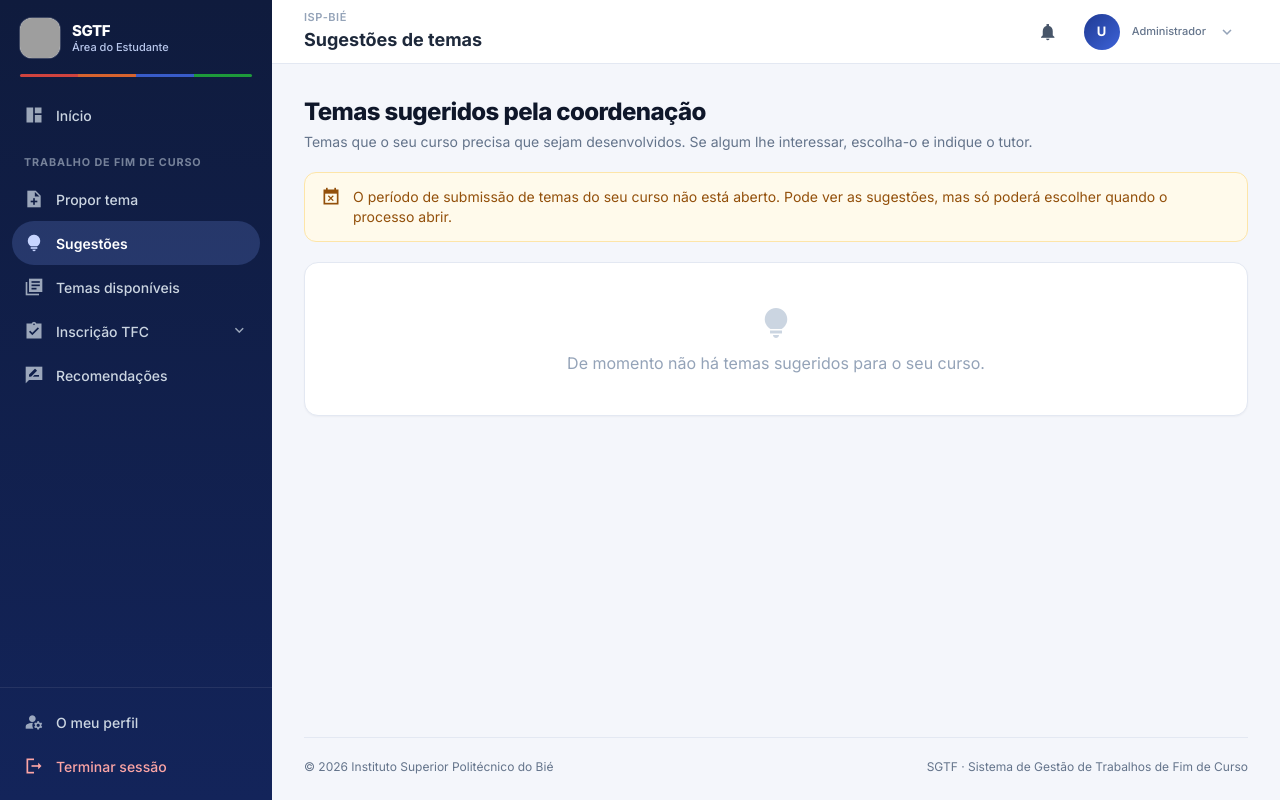
After one commit to antoninoacuratech-programpython/tfc-system, a Django app: page /estudante/sugestoes/ in a window 1280 px wide. The commit adds this page. Run offline with Django 5.2, Linux system fonts and the light colour scheme; the visitor is signed in with stand-in values (Sample User, id 1); data that the repository does not hold is empty; some libraries are stand-ins or nearby versions; grey boxes are pictures that could not be loaded.

Commit message:
Sugestões de temas: a coordenação propõe, o estudante escolhe tema e tutor
Co-Authored-By: Claude Opus 5.5 <noreply@anthropic.com>

```diff
--- a/Coordenacao/urls.py
+++ b/Coordenacao/urls.py
@@ -135,6 +135,12 @@ urlpatterns = [
    path('notificacoes/ler/<int:pk>/', views.marcar_notificacao_lida, name='marcar_notificacao_lida'),
    path('calendarios/gestao/', views.gerir_calendarios, name='gerir_calendarios'),
    path('estudante/<int:estudante_id>/dossie/', views.perfil_documental, name='dossie_estudante'),
+   path('sugestoes/', views.gerir_sugestoes, name='gerir_sugestoes'),
+   path('sugestoes/<int:pk>/editar/', views.editar_sugestao, name='editar_sugestao'),
+   path('sugestoes/<int:pk>/estado/', views.alternar_sugestao, name='alternar_sugestao'),
+   path('sugestoes/<int:pk>/eliminar/', views.eliminar_sugestao, name='eliminar_sugestao'),
+   path('estudante/sugestoes/', views.sugestoes_estudante, name='sugestoes_estudante'),
+   path('estudante/sugestoes/<int:pk>/escolher/', views.escolher_sugestao, name='escolher_sugestao'),
    path('backups/', views.backups, name='backups'),
    path('backups/criar/', views.criar_backup, name='criar_backup'),
 ]
--- /dev/null
+++ b/Coordenacao/views/sugestoes.py
@@ -0,0 +1,177 @@
+"""Temas sugeridos pela coordenação e escolhidos pelos estudantes."""
+
+from django.contrib import messages
+from django.db import transaction
+from django.shortcuts import get_object_or_404, redirect, render
+from django.urls import reverse
+from django.utils import timezone
+from django.views.decorators.http import require_POST
+
+from ..models import Curso, NotificacaoFinal, ProcessoEtapa, Tema, TemaSugerido, Usuario
+from ..permissions import PERFIL_COORDENACAO, PERFIL_ESTUDANTE, perfil_requerido
+
+
+def _sugestoes_visiveis(user):
+    qs = TemaSugerido.objects.select_related("curso", "tutor_sugerido", "tema__estudante")
+    if user.is_superuser or not user.curso_id:
+        return qs
+    return qs.filter(curso_id=user.curso_id)
+
+
+def _cursos_permitidos(user):
+    if user.is_superuser or not user.curso_id:
+        return Curso.objects.order_by("nome")
+    return Curso.objects.filter(pk=user.curso_id)
+
+
+def _guardar(request, sugestao):
+    titulo = request.POST.get("titulo", "").strip()
+    descricao = request.POST.get("descricao", "").strip()
+    curso = _cursos_permitidos(request.user).filter(pk=request.POST.get("curso")).first()
+    tutor_id = request.POST.get("tutor_sugerido") or None
+    tutor = Usuario.objects.filter(pk=tutor_id, perfil="tutor").first() if tutor_id else None
+
+    if not titulo or not descricao or not curso:
+        messages.error(request, "Preencha o título, a descrição e o curso.")
+        return False
+    if tutor_id and not tutor:
+        messages.error(request, "Tutor inválido.")
+        return False
+
+    sugestao.titulo, sugestao.descricao, sugestao.curso, sugestao.tutor_sugerido = titulo, descricao, curso, tutor
+    if not sugestao.pk:
+        sugestao.criado_por = request.user
+    sugestao.save()
+    return True
+
+
+@perfil_requerido(PERFIL_COORDENACAO)
+def gerir_sugestoes(request):
+    if request.method == "POST":
+        if _guardar(request, TemaSugerido()):
+            messages.success(request, "Tema sugerido publicado. Os estudantes do curso já o podem ver.")
+        return redirect("gerir_sugestoes")
+
+    sugestoes = list(_sugestoes_visiveis(request.user))
+    return render(request, "sugestoes/gerir.html", {
+        "sugestoes": sugestoes,
+        "cursos": _cursos_permitidos(request.user),
+        "tutores": Usuario.objects.filter(perfil="tutor", estado_user="activo").order_by("nome"),
+        "total_abertas": sum(1 for s in sugestoes if s.disponivel),
+        "total_escolhidas": sum(1 for s in sugestoes if s.escolhido),
+    })
+
+
+@perfil_requerido(PERFIL_COORDENACAO)
+def editar_sugestao(request, pk):
+    sugestao = get_object_or_404(_sugestoes_visiveis(request.user), pk=pk)
+    if request.method == "POST":
+        if _guardar(request, sugestao):
+            messages.success(request, "Tema sugerido actualizado.")
+            return redirect("gerir_sugestoes")
+    return render(request, "sugestoes/editar.html", {
+        "s": sugestao,
+        "cursos": _cursos_permitidos(request.user),
+        "tutores": Usuario.objects.filter(perfil="tutor", estado_user="activo").order_by("nome"),
+    })
+
+
+@perfil_requerido(PERFIL_COORDENACAO)
+@require_POST
+def alternar_sugestao(request, pk):
+    sugestao = get_object_or_404(_sugestoes_visiveis(request.user), pk=pk)
+    sugestao.estado = "fechado" if sugestao.estado == "aberto" else "aberto"
+    sugestao.save(update_fields=["estado"])
+    messages.success(request, "Sugestão reaberta." if sugestao.estado == "aberto" else "Sugestão fechada; deixa de aparecer aos estudantes.")
+    return redirect("gerir_sugestoes")
+
+
+@perfil_requerido(PERFIL_COORDENACAO)
+@require_POST
+def eliminar_sugestao(request, pk):
+    sugestao = get_object_or_404(_sugestoes_visiveis(request.user), pk=pk)
+    if sugestao.escolhido:
+        messages.error(request, "Este tema já foi escolhido por um estudante. Pode fechá-lo, mas não eliminá-lo.")
+    else:
+        sugestao.delete()
+        messages.success(request, "Tema sugerido eliminado.")
+    return redirect("gerir_sugestoes")
+
+
+def _processo_aberto(curso):
+    hoje = timezone.now().date()
+    return ProcessoEtapa.objects.filter(curso=curso, ativo=True, data_inicio__lte=hoje, data_termino__gte=hoje).first()
+
+
+@perfil_requerido(PERFIL_ESTUDANTE)
+def sugestoes_estudante(request):
+    user = request.user
+    sugestoes = TemaSugerido.objects.select_related("tutor_sugerido", "tema").filter(estado="aberto")
+    sugestoes = [s for s in sugestoes.filter(curso_id=user.curso_id) if not s.escolhido] if user.curso_id else []
+    tema_atual = Tema.objects.filter(estudante=user).first()
+    return render(request, "sugestoes/estudante.html", {
+        "sugestoes": sugestoes,
+        "tutores": Usuario.objects.filter(perfil="tutor", estado_user="activo").order_by("nome"),
+        "tema_atual": tema_atual,
+        "pode_escolher": not tema_atual or tema_atual.status_coordenacao == "rejeitado",
+        "processo": _processo_aberto(user.curso) if user.curso_id else None,
+    })
+
+
+@perfil_requerido(PERFIL_ESTUDANTE)
+@require_POST
+def escolher_sugestao(request, pk):
+    user = request.user
+    processo = _processo_aberto(user.curso) if user.curso_id else None
+    if not processo:
+        messages.error(request, "O período de submissão de temas do seu curso não está aberto.")
+        return redirect("sugestoes_estudante")
+
+    tutor = Usuario.objects.filter(pk=request.POST.get("tutor_indicado"), perfil="tutor").first()
+    if not tutor:
+        messages.error(request, "Escolha o tutor que vai orientar o trabalho.")
+        return redirect("sugestoes_estudante")
+
+    with transaction.atomic():
+        sugestao = get_object_or_404(
+            TemaSugerido.objects.select_for_update().select_related("tema"),
+            pk=pk, curso_id=user.curso_id, estado="aberto",
+        )
+        if sugestao.escolhido:
+            messages.error(request, "Este tema acabou de ser escolhido por outro estudante.")
+            return redirect("sugestoes_estudante")
+
+        tema = Tema.objects.filter(estudante=user).first()
+        if tema and tema.status_coordenacao != "rejeitado":
+            messages.error(request, "Já tem um tema em avaliação. Só pode escolher outro se o actual for rejeitado.")
+            return redirect("sugestoes_estudante")
+
+        if tema:
+            # a sugestão antiga (se havia) volta a ficar livre
+            TemaSugerido.objects.filter(tema=tema).update(tema=None)
+        else:
+            tema = Tema(estudante=user)
+        tema.titulo = sugestao.titulo
+        tema.descricao = sugestao.descricao
+        tema.tutor_indicado = tutor
+        tema.processo = processo
+        tema.status_tutor = "pendente"
+        tema.status_coordenacao = "pendente"
+        if request.FILES.get("resumo"):
+            tema.resumo = request.FILES["resumo"]
+        if request.FILES.get("requerimento"):
+            tema.requerimento = request.FILES["requerimento"]
+        tema.save()
+
+        sugestao.tema = tema
+        sugestao.save(update_fields=["tema"])
+
+    if sugestao.criado_por_id:
+        NotificacaoFinal.objects.create(
+            usuario_id=sugestao.criado_por_id,
+            titulo="Tema sugerido escolhido",
+            mensagem=f"{user.nome} {user.sobrenome} escolheu o tema \"{sugestao.titulo}\" com o tutor {tutor.nome} {tutor.sobrenome}.",
+            link=reverse("gerir_sugestoes"),
+        )
+    messages.success(request, "Tema escolhido! A proposta foi enviada ao tutor para avaliação.")
+    return redirect("dashboard_estudante")
--- a/templates/Estudante/base.html
+++ b/templates/Estudante/base.html
@@ -14,6 +14,7 @@
       <span class="material-icons-sharp">note_add</span> Propor tema
     </a>
   {% endif %}
+  <a href="{% url 'sugestoes_estudante' %}" class="sgtf-nav-link"><span class="material-icons-sharp">lightbulb</span> Sugestões</a>
   <a href="{% url 'lista_geral_temas' %}" class="sgtf-nav-link"><span class="material-icons-sharp">library_books</span> Temas disponíveis</a>
 
   <div class="sgtf-nav-group" data-nav-group="est-inscricao">
@@ -45,7 +46,7 @@
 
 {% block bottom_nav %}
   <a href="{% url 'dashboard_estudante' %}" class="sgtf-bnav-item"><span class="sgtf-bnav-icon"><span class="material-icons-sharp">space_dashboard</span></span><span class="sgtf-bnav-label">Início</span></a>
-  <a href="{% url 'lista_geral_temas' %}" class="sgtf-bnav-item"><span class="sgtf-bnav-icon"><span class="material-icons-sharp">library_books</span></span><span class="sgtf-bnav-label">Temas</span></a>
+  <a href="{% url 'sugestoes_estudante' %}" class="sgtf-bnav-item"><span class="sgtf-bnav-icon"><span class="material-icons-sharp">lightbulb</span></span><span class="sgtf-bnav-label">Sugestões</span></a>
   <a href="{% url 'lista_inscricoes_tfc' %}" class="sgtf-bnav-item"><span class="sgtf-bnav-icon"><span class="material-icons-sharp">assignment_turned_in</span>{% if total_notificacoes_tfc > 0 %}<span class="sgtf-bnav-badge">{{ total_notificacoes_tfc }}</span>{% endif %}</span><span class="sgtf-bnav-label">Inscrição</span></a>
   <a href="{% url 'todas_recomendacoes' %}" class="sgtf-bnav-item"><span class="sgtf-bnav-icon"><span class="material-icons-sharp">rate_review</span>{% if total_recomendacoes > 0 %}<span class="sgtf-bnav-badge">{{ total_recomendacoes }}</span>{% endif %}</span><span class="sgtf-bnav-label">Recomend.</span></a>
 {% endblock %}
--- a/templates/admin/base.html
+++ b/templates/admin/base.html
@@ -36,6 +36,7 @@
         <span class="material-icons-sharp sgtf-chevron">expand_more</span>
       </button>
       <div class="sgtf-nav-group__items">
+        <a href="{% url 'gerir_sugestoes' %}" class="sgtf-nav-link">Sugestões de temas</a>
         <a href="{% url 'lista_reprovados' %}" class="sgtf-nav-link">Solicitações de temas</a>
         <a href="{% url 'lista_aprovados' %}" class="sgtf-nav-link">Temas aprovados</a>
         <a href="{% url 'inscricoes_aprovadas_coordenacao' %}" class="sgtf-nav-link">Inscrições aprovadas</a>
--- /dev/null
+++ b/templates/sugestoes/estudante.html
@@ -0,0 +1,69 @@
+{% extends "Estudante/base.html" %}
+
+{% block titulo %}Sugestões de temas{% endblock %}
+{% block titulo_pagina %}Sugestões de temas{% endblock %}
+
+{% block content %}
+<div class="space-y-5">
+  <div>
+    <h2 class="text-2xl font-extrabold tracking-tight text-slate-900">Temas sugeridos pela coordenação</h2>
+    <p class="mt-1 text-sm text-slate-500">Temas que o seu curso precisa que sejam desenvolvidos. Se algum lhe interessar, escolha-o e indique o tutor.</p>
+  </div>
+
+  {% if not processo %}
+    <div class="sgtf-alert sgtf-alert--warning"><span class="material-icons-sharp">event_busy</span><p>O período de submissão de temas do seu curso não está aberto. Pode ver as sugestões, mas só poderá escolher quando o processo abrir.</p></div>
+  {% elif not pode_escolher %}
+    <div class="sgtf-alert sgtf-alert--info"><span class="material-icons-sharp">info</span><p>Já tem o tema <b>"{{ tema_atual.titulo }}"</b> em avaliação. Só pode escolher outro se esse for rejeitado pela coordenação.</p></div>
+  {% endif %}
+
+  <div class="grid gap-4 lg:grid-cols-2">
+    {% for s in sugestoes %}
+      <article class="sgtf-card flex flex-col p-5">
+        <div class="flex items-start gap-3">
+          <span class="material-icons-sharp rounded-xl bg-orange-50 p-2.5 text-orange-500">lightbulb</span>
+          <div class="min-w-0">
+            <h3 class="text-base font-bold leading-snug text-slate-900">{{ s.titulo }}</h3>
+            <p class="mt-1 text-xs text-slate-400">Sugerido em {{ s.criado_em|date:"d/m/Y" }}</p>
+          </div>
+        </div>
+        <p class="mt-3 flex-1 whitespace-pre-line text-sm leading-relaxed text-slate-600">{{ s.descricao }}</p>
+        <p class="mt-3 text-sm text-slate-500"><b class="text-slate-700">Tutor sugerido:</b> {% if s.tutor_sugerido %}{{ s.tutor_sugerido.nome }} {{ s.tutor_sugerido.sobrenome }}{% else %}à sua escolha{% endif %}</p>
+
+        {% if processo and pode_escolher %}
+          <details class="group mt-4 rounded-xl border border-slate-200">
+            <summary class="flex cursor-pointer list-none items-center justify-center gap-2 rounded-xl bg-primary px-4 py-2.5 text-sm font-semibold text-white hover:bg-primary-700">
+              <span class="material-icons-sharp text-[18px]">check_circle</span> Escolher este tema
+            </summary>
+            <form method="post" action="{% url 'escolher_sugestao' s.pk %}" enctype="multipart/form-data" class="space-y-3 p-4"
+                  data-confirm="Confirma a escolha do tema &quot;{{ s.titulo }}&quot;? A proposta segue para o tutor.">
+              {% csrf_token %}
+              <div>
+                <label class="sgtf-label" for="tutor_{{ s.pk }}">Tutor que vai orientar</label>
+                <select id="tutor_{{ s.pk }}" name="tutor_indicado" required class="sgtf-input">
+                  {% for t in tutores %}<option value="{{ t.pk }}" {% if t.pk == s.tutor_sugerido_id %}selected{% endif %}>{{ t.nome }} {{ t.sobrenome }}{% if t.pk == s.tutor_sugerido_id %} (sugerido){% endif %}</option>{% endfor %}
+                </select>
+              </div>
+              <div class="grid gap-3 sm:grid-cols-2">
+                <div>
+                  <label class="sgtf-label" for="resumo_{{ s.pk }}">Resumo <span class="font-normal text-slate-400">(opcional)</span></label>
+                  <input id="resumo_{{ s.pk }}" type="file" name="resumo" class="block w-full text-sm text-slate-500 file:mr-3 file:rounded-lg file:border-0 file:bg-primary-50 file:px-3 file:py-2 file:text-primary">
+                </div>
+                <div>
+                  <label class="sgtf-label" for="req_{{ s.pk }}">Requerimento <span class="font-normal text-slate-400">(opcional)</span></label>
+                  <input id="req_{{ s.pk }}" type="file" name="requerimento" class="block w-full text-sm text-slate-500 file:mr-3 file:rounded-lg file:border-0 file:bg-primary-50 file:px-3 file:py-2 file:text-primary">
+                </div>
+              </div>
+              <button type="submit" class="sgtf-btn sgtf-btn--primary w-full">Confirmar escolha</button>
+            </form>
+          </details>
+        {% endif %}
+      </article>
+    {% empty %}
+      <div class="sgtf-card flex flex-col items-center gap-2 p-10 text-center text-slate-400 lg:col-span-2">
+        <span class="material-icons-sharp text-4xl text-slate-300">lightbulb</span>
+        De momento não há temas sugeridos para o seu curso.
+      </div>
+    {% endfor %}
+  </div>
+</div>
+{% endblock %}
```
Also changed, not shown: Coordenacao/models.py (+44 -0 lines), Coordenacao/tests.py (+76 -0 lines), Coordenacao/views/__init__.py (+8 -0 lines), templates/sugestoes/editar.html (added, +46 -0 lines), templates/sugestoes/gerir.html (added, +93 -0 lines), Coordenacao/migrations/0018_temasugerido.py (added).
